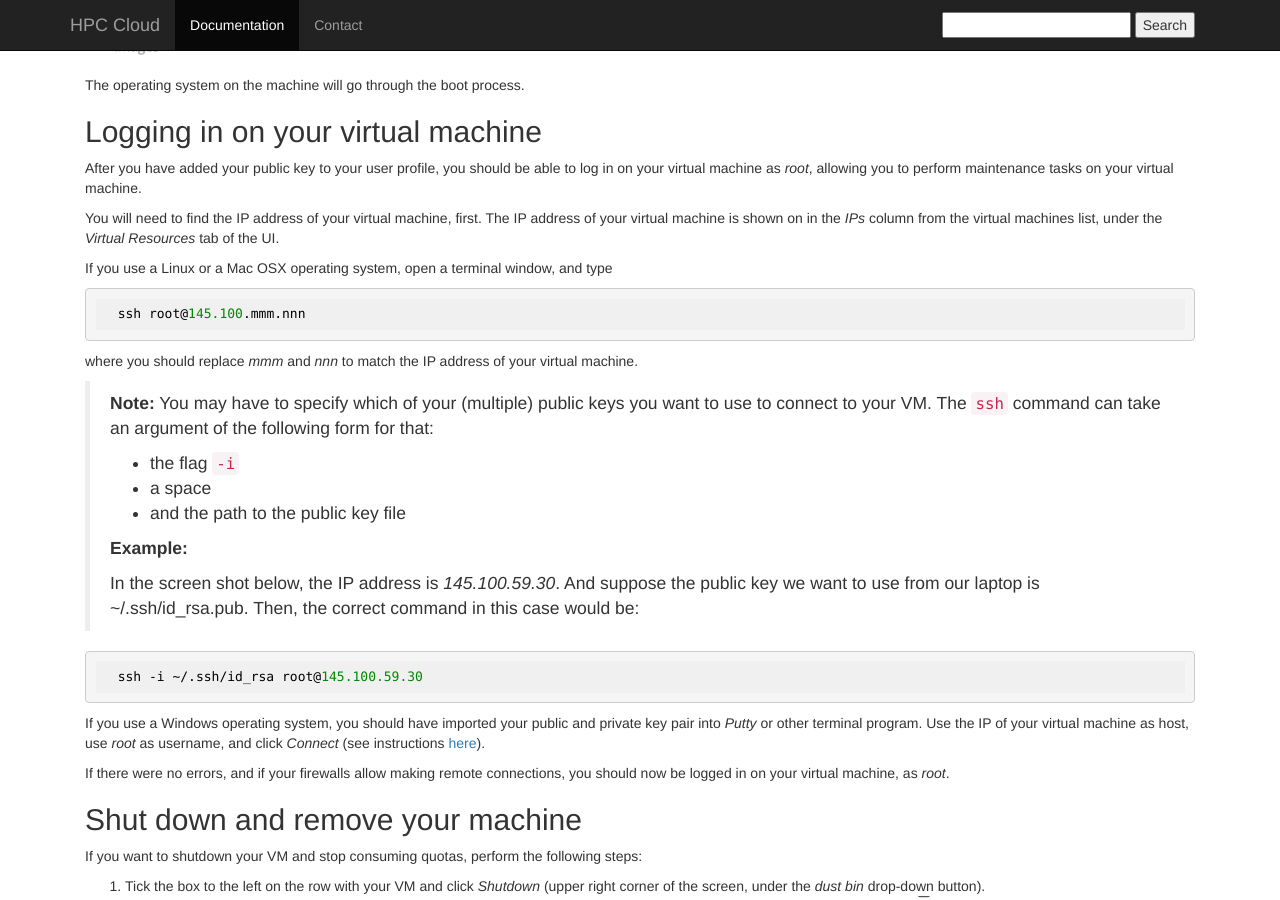
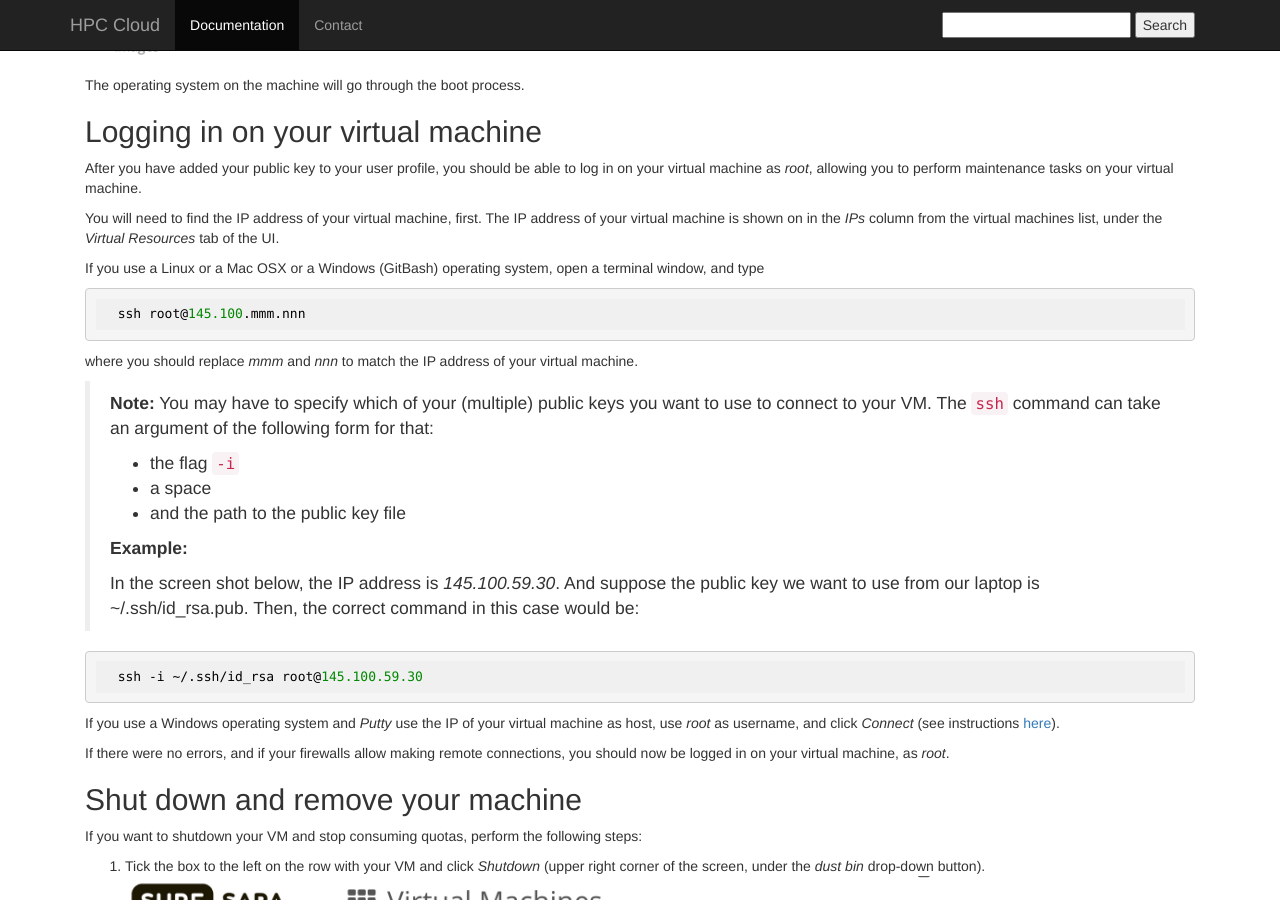
Before and after one commit to sara-nl/clouddocs, a Jekyll site: the page built from general-start.markdown, in a window 1280 px wide and 900 px high, scrolled down 5996 px. Built offline with Jekyll 4.4.1, drawn with Linux system fonts in a browser that asks for light colours.

Commit message:
Update general-start.markdown

````diff
--- a/general-start.markdown
+++ b/general-start.markdown
@@ -149,7 +149,7 @@
 
 You will need to find the IP address of your virtual machine, first. The IP address of your virtual machine is shown on in the _IPs_ column from the virtual machines list, under the _Virtual Resources_ tab of the UI.
 
-If you use a Linux or a Mac OSX operating system, open a terminal window, and type
+If you use a Linux or a Mac OSX or a Windows (GitBash) operating system, open a terminal window, and type
 
 ```bash
   ssh root@145.100.mmm.nnn
@@ -171,7 +171,7 @@
   ssh -i ~/.ssh/id_rsa root@145.100.59.30
 ```
 
-If you use a Windows operating system, you should have imported your public and private key pair into _Putty_ or other terminal program. Use the IP of your virtual machine as host, use _root_ as username, and click _Connect_ (see instructions [here](access-your-VM#from-a-windows-client)).
+If you use a Windows operating system and _Putty_ use the IP of your virtual machine as host, use _root_ as username, and click _Connect_ (see instructions [here](putty-tools#ssh-access-from-a-windows-putty-client)).
 
 If there were no errors, and if your firewalls allow making remote connections, you should now be logged in on your virtual machine, as _root_.
 
````
